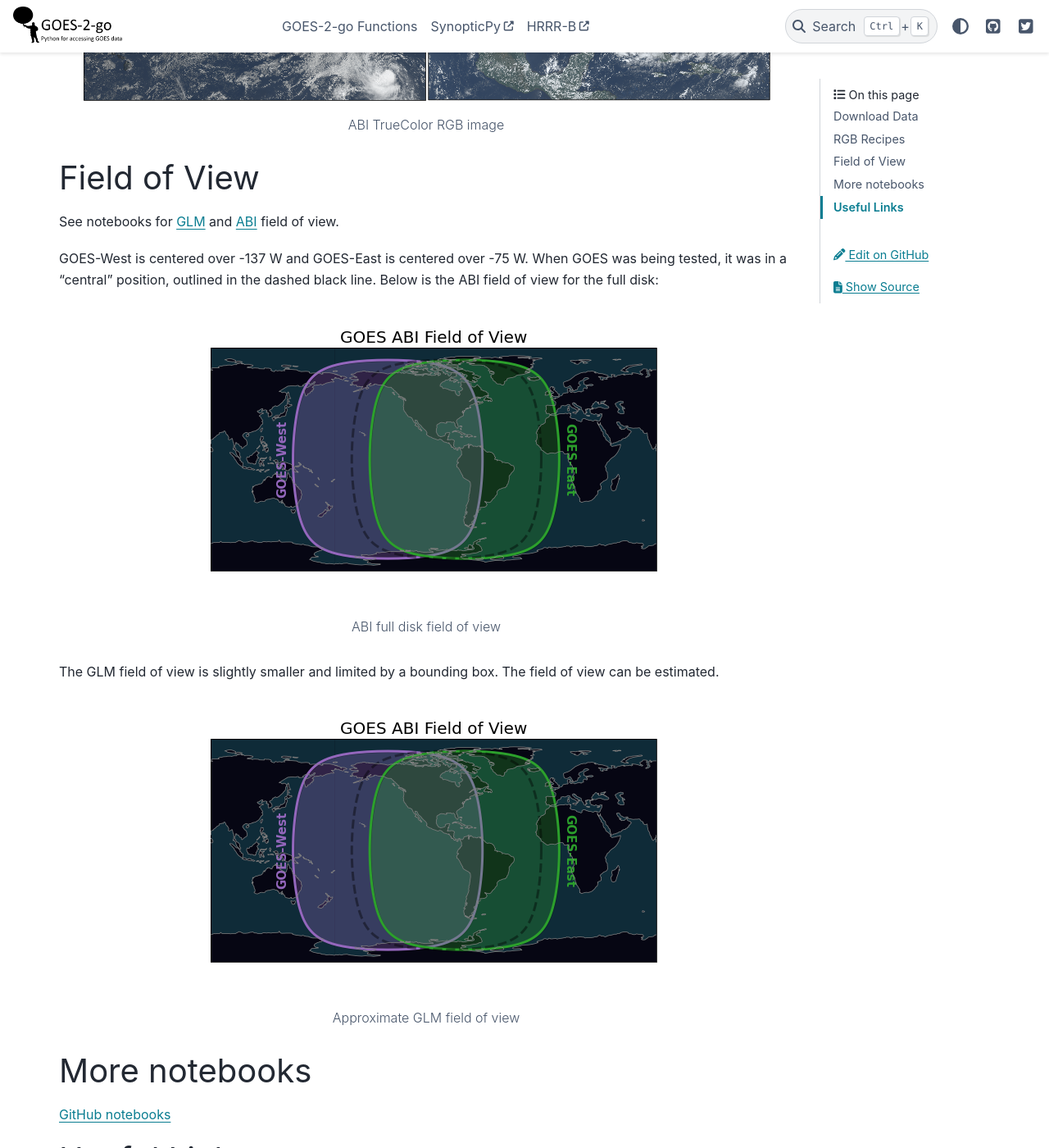
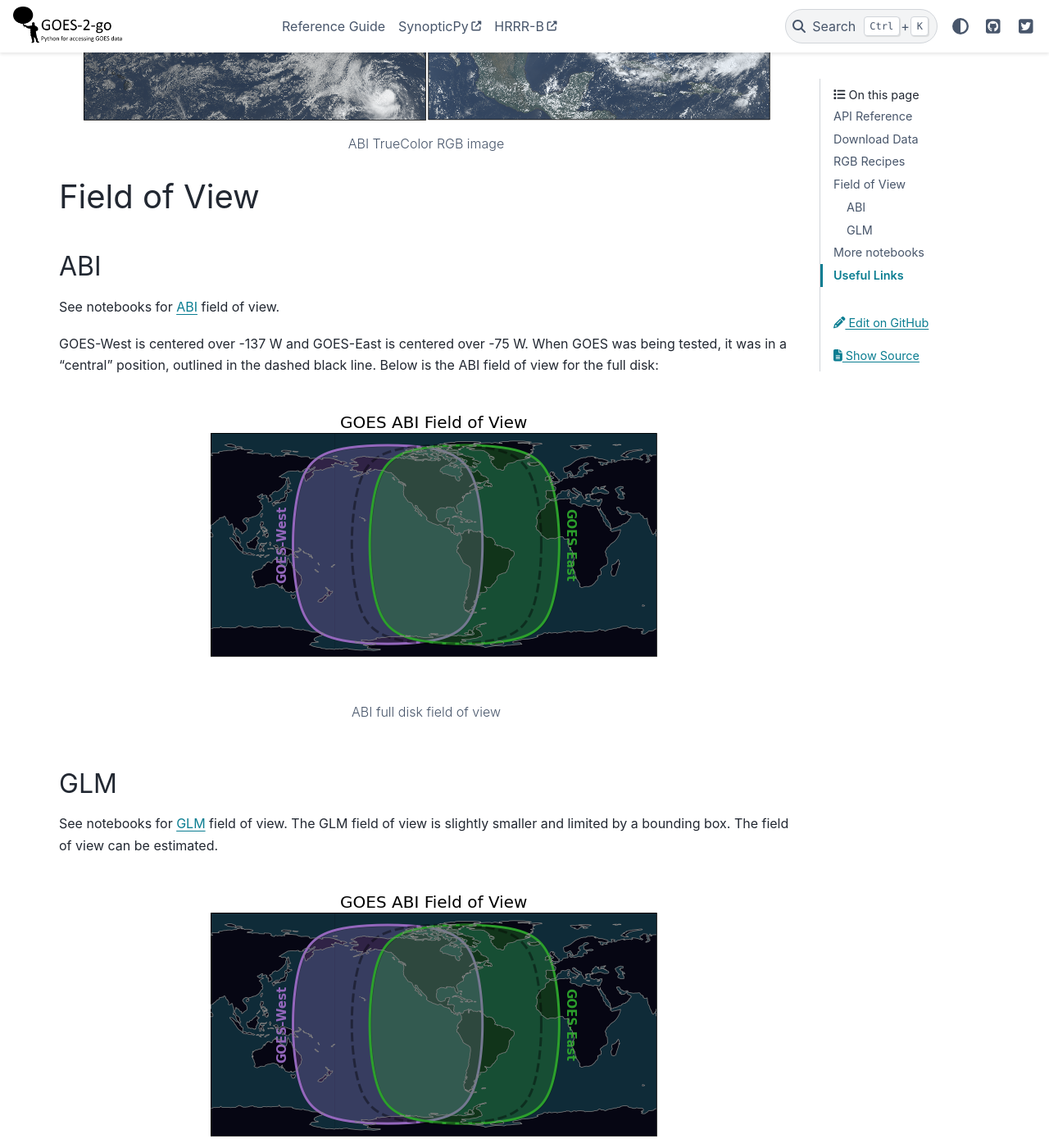
Before and after one commit to blaylockbk/goes2go, a Sphinx documentation site: the page built from docs/index.rst, in a window 1280 px wide and 1400 px high, scrolled down 1090 px. Shown: the whole window at 82% size. Built offline with Sphinx 7.4.7 and the PyData theme 0.15.4, drawn with Linux system fonts in a browser that asks for light colours; nearby versions of some CDN libraries; some of the changed text lies outside the part shown.

Commit message:
Updated Sphinx Docs

```diff
--- a/docs/index.rst
+++ b/docs/index.rst
@@ -5,14 +5,16 @@
 
 .. image:: _static/goes2go_logo.png
 
+These python functions can help you download GOES-R series NetCDF files from the `Amazon Web Services <https://registry.opendata.aws/noaa-goes/>`_ archive.
+
+API Reference
+---------------
 .. toctree::
    :glob:
-   :maxdepth: 1
-   :caption: ⚙ Code
+   :maxdepth: 2
 
-   /goes2go
+   /reference_guide
 
-These python functions can help you download GOES-R series NetCDF files from the `Amazon Web Services <https://registry.opendata.aws/noaa-goes/>`_ archive.
 
 Download Data
 -------------
@@ -39,7 +41,10 @@
 
 Field of View
 -------------
-See notebooks for `GLM <https://github.com/blaylockbk/goes2go/blob/master/notebooks/GLM_field-of-view.ipynb>`_ and `ABI <https://github.com/blaylockbk/goes2go/blob/master/notebooks/ABI_field-of-view.ipynb>`_ field of view.
+
+ABI
+^^^
+See notebooks for `ABI <https://github.com/blaylockbk/goes2go/blob/master/notebooks/ABI_field-of-view.ipynb>`_ field of view.
 
 GOES-West is centered over -137 W and GOES-East is centered over -75 W. When GOES was being tested, it was in a "central" position, outlined in the dashed black line. Below is the ABI field of view for the full disk:
 
@@ -48,7 +53,9 @@
 
    ABI full disk field of view
 
-The GLM field of view is slightly smaller and limited by a bounding box. The field of view can be estimated.
+GLM
+^^^
+See notebooks for `GLM <https://github.com/blaylockbk/goes2go/blob/master/notebooks/GLM_field-of-view.ipynb>`_ field of view. The GLM field of view is slightly smaller and limited by a bounding box. The field of view can be estimated.
 
 .. figure:: _static/ABI_field-of-view.png
    :class: img-fluid
--- a/docs/goes2go.rst
+++ b/docs/reference_guide.rst
@@ -3,8 +3,8 @@
    You can adapt this file completely to your liking, but it should at least
    contain the root `toctree` directive.
 
-GOES-2-go Functions
-====================
+Reference Guide
+===============
 
 .. toctree::
    :hidden:
```
Also changed, not shown: 12 other files.
